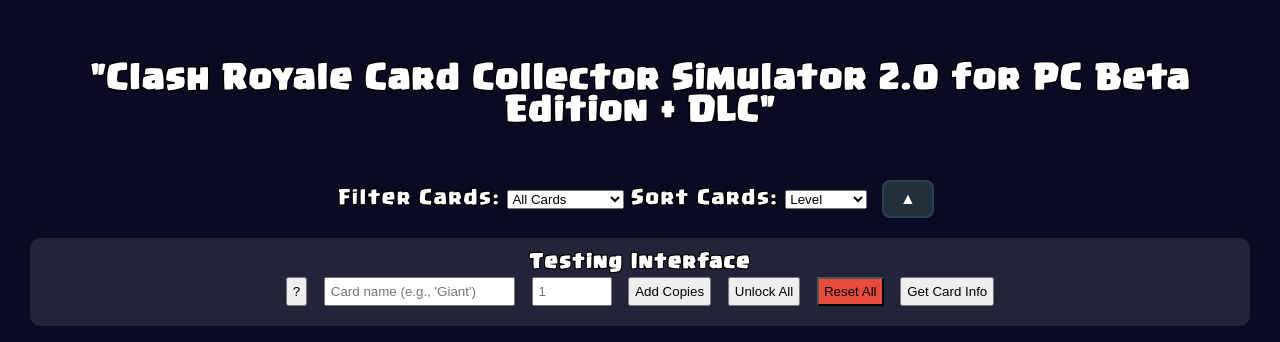
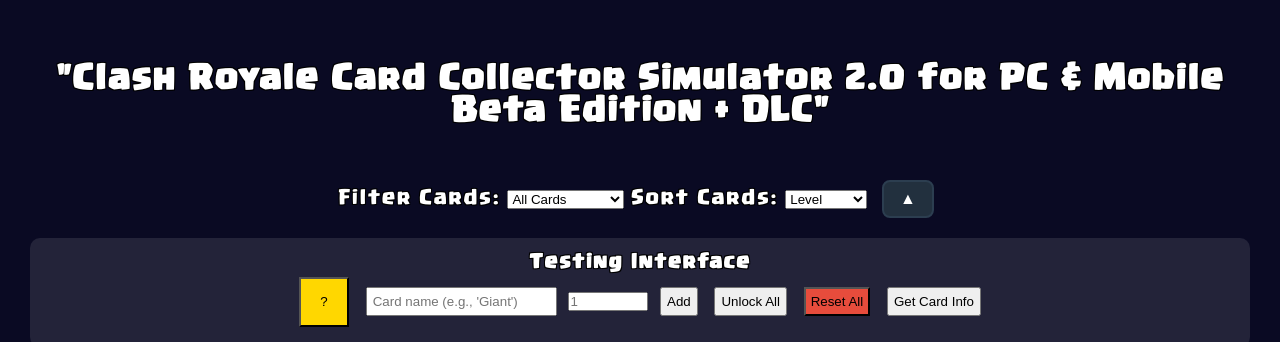
Before and after one commit to dht890/Clash-Royale-Card-Collector-Simulator, a plain HTML site: page index.html in a window 1280 px wide. Shown: the top 342 px of the page. Drawn offline with Linux system fonts and the light colour scheme.

Commit message:
quality of life

```diff
--- a/index.html
+++ b/index.html
@@ -11,7 +11,7 @@
     <link rel="stylesheet" href="styles.css" />
   </head>
   <body>
-    <h1 class="title">"Clash Royale Card Collector Simulator 2.0 for PC Beta Edition + DLC"</h1>
+    <h1 class="title">"Clash Royale Card Collector Simulator 2.0 for PC & Mobile Beta Edition + DLC"</h1>
     <main>
       <label class="options-label" for="players">Filter Cards:</label>
       <select name="players" id="players">
@@ -33,14 +33,16 @@
 
       <!-- Testing Interface -->
       <div style="margin: 20px; padding: 15px; background-color: rgba(255,255,255,0.1); border-radius: 10px;">
-        <h3>Testing Interface</h3>
-        <button onclick="testRandomCopies()" style="margin: 5px; padding: 5px;">?</button>
-        <input type="text" id="test-card-name" placeholder="Card name (e.g., 'Giant')" style="margin: 5px; padding: 5px;">
-        <input type="number" id="test-copies" placeholder="1" style="margin: 5px; padding: 5px; width: 80px;">
-        <button onclick="testAddCopies()" style="margin: 5px; padding: 5px;">Add Copies</button>
-        <button onclick="testUpdateCard()" style="margin: 5px; padding: 5px;">Unlock All</button>
-        <button onclick="resetAllCards()" style="margin: 5px; padding: 5px; background-color: #e74c3c;">Reset All</button>
-        <button onclick="testGetInfo()" style="margin: 5px; padding: 5px;">Get Card Info</button>
+        <div class="testing-text">
+          <h3>Testing Interface</h3>
+          <button class="random" onclick="testRandomCopies()">?</button>
+          <input type="text" id="test-card-name" placeholder="Card name (e.g., 'Giant')" style="margin: 5px; padding: 5px;">
+          <input type="number" id="test-copies" placeholder="1" style="width: 80px;">
+          <button onclick="testAddCopies()">Add</button>
+          <button onclick="testUpdateCard()">Unlock All</button>
+          <button onclick="resetAllCards()" style="background-color: #e74c3c;">Reset All</button>
+          <button onclick="testGetInfo()">Get Card Info</button>
+        </div>
       </div>
 
       <div class="cards" id="player-cards">
--- a/styles.css
+++ b/styles.css
@@ -42,6 +42,19 @@ body {
   font-size: 1.2rem;
 }
 
+.testing-text button{
+  margin: 5px;
+  padding: 5px;
+  color: black
+}
+.random {
+  margin: 5px;
+  padding: 5px;
+  width: 50px;
+  height: 50px;
+  background-color: gold;
+
+}
 #sort-direction {
   background-color: #22303e;
   color: white;
```
